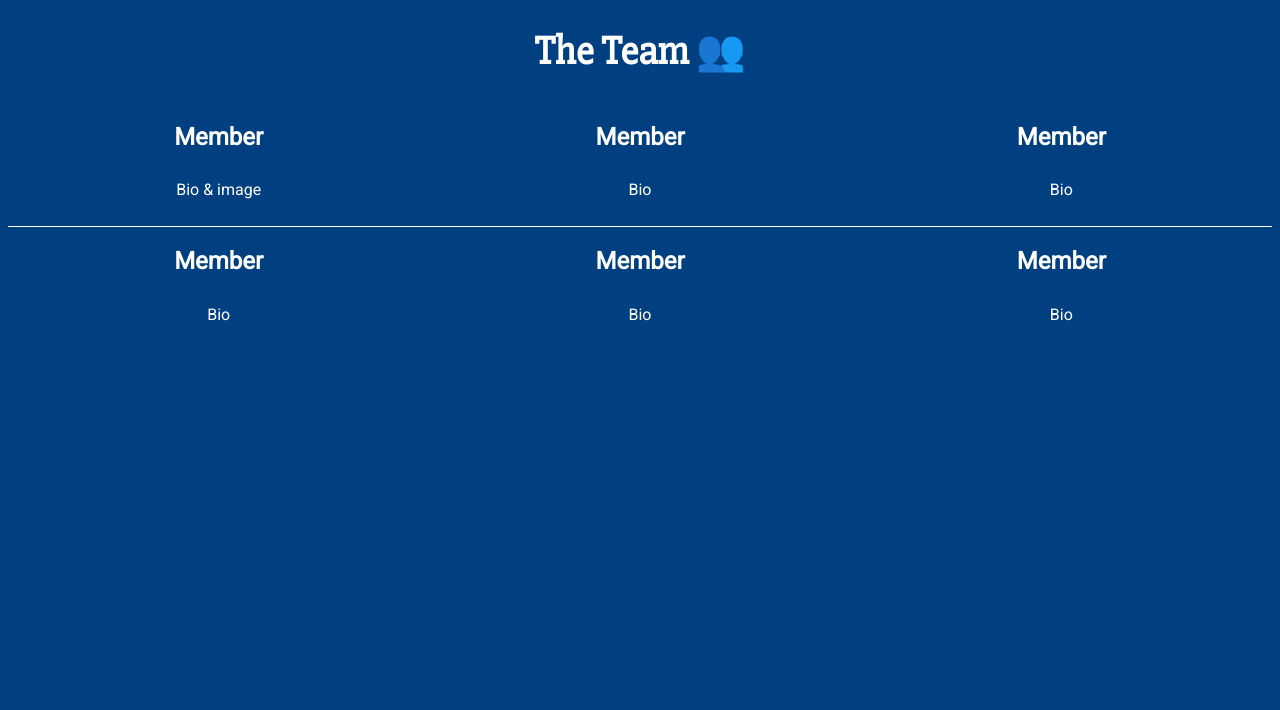
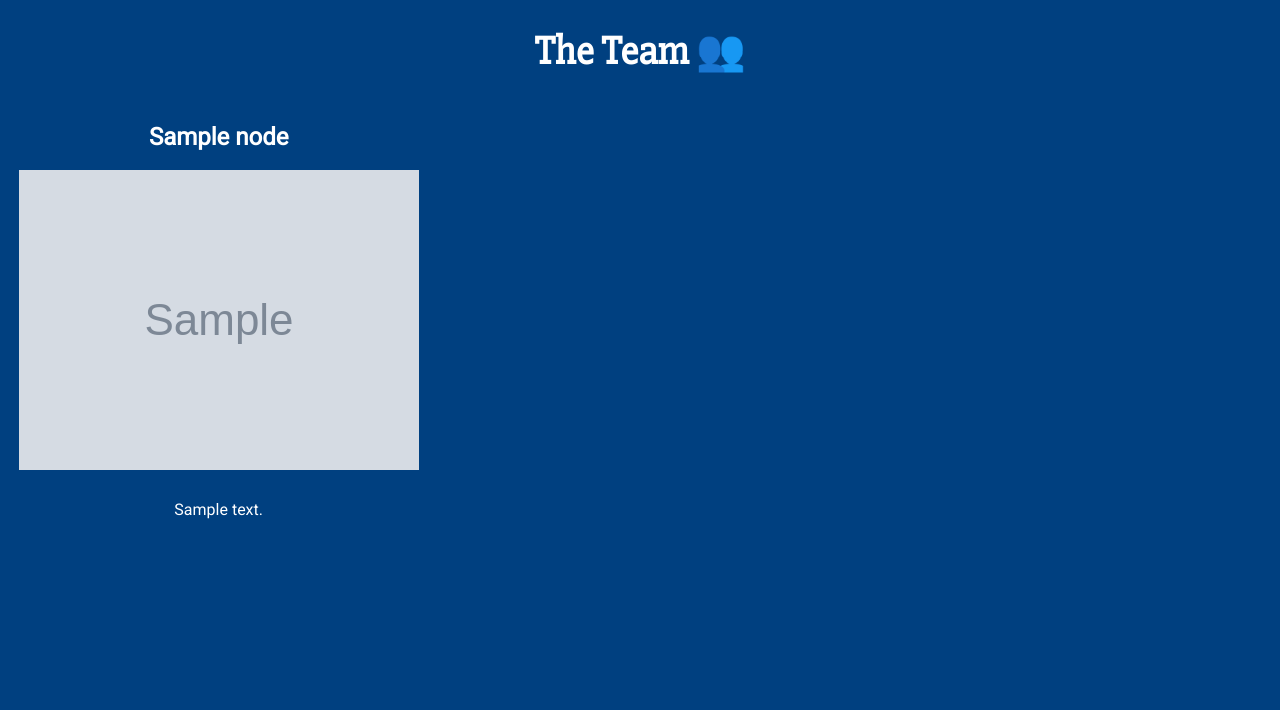
Before and after one commit to pawlean/25DaysOfGiphiness, a Flask app: page /about in a window 1280 px wide. Shown: the top 710 px of the page. Before the commit the page ends 321 px from the top, so only its background shows below. Run offline with Flask 2, Linux system fonts and the light colour scheme; grey boxes marked "Sample" are stand-in pictures; a database or web service that is not in the repository returns one stand-in record (values such as "Sample title"); data that the repository does not hold is empty.

Commit message:
The team's profiles obtained using GitHub's GraphQL API

```diff
--- a/app.py
+++ b/app.py
@@ -1,6 +1,7 @@
 from flask import Flask, render_template
 
 from giphy_api import get_gifs
+from graphiql_request import get_profiles
 
 app = Flask(__name__)
 
@@ -11,6 +12,7 @@
 
 @app.route("/about")
 def about():
-    return render_template("about.html")
+    profiles = get_profiles()
+    return render_template("about.html", members=profiles, enumerate=enumerate)
 
 app.run(debug=True)
--- a/graphiql_request.py
+++ b/graphiql_request.py
@@ -1,23 +1,14 @@
 #!/usr/bin/env python3
 
-import my_git_token
+import json
 import requests
-import json
+import config
 
-token = my_git_token.my_token()
-pass1 = my_git_token.pass1()
+def get_profiles():
+    token = config.git_key
 
-headers = {'Authorization':'Bearer '+token}
-print(headers)
-
-query = '{ repository(owner: "paulienuh", name: "25DaysOfGiphiness") { collaborators(first: 20) {edges {node {name login bio bioHTML }}}}}'
-
-
-
-r = requests.post('https://api.github.com/graphql', json.dumps({"query": query}), headers=headers)
-
-
-git_bio = (r.json())
-
-with open('git_bio.json', 'w') as outfile:
-	json.dump(git_bio, outfile)
+    headers = {'Authorization':'Bearer '+token}
+    query = '{ repository(owner: "paulienuh", name: "25DaysOfGiphiness") { collaborators(first: 20) {nodes {name login bio avatarUrl }}}}'
+    r = requests.post('https://api.github.com/graphql', json.dumps({"query": query}), headers=headers)
+    git_bios = r.json()["data"]["repository"]["collaborators"]["nodes"]
+    return git_bios
--- a/templates/about.html
+++ b/templates/about.html
@@ -3,36 +3,14 @@
 <body>
 <h1>The Team 👥</h1>
 <div class="container">
-	<div class="block">
-		<h2>Member</h2>
-		<p>Bio & image</p>
-	</div>
-
-  <div class="block1">
- 	<h2>Member</h2>
-		<p>Bio</p>
-  </div>
-
-    <div class="block2">
-  	<h2>Member</h2>
-			<p>Bio</p>
-  </div>
-
- 	<div class="block3">
-	<h2>Member</h2>
-		<p>Bio</p>
-	</div>
-
-  <div class="block4">
-  	<h2>Member</h2>
-			<p>Bio</p>
-  </div>
-
-    <div class="block5">
-  	<h2>Member</h2>
-			<p>Bio</p>
-  </div>
-
+	{% for member in members %}
+		<div class="block">
+			<h2>{{member["name"]}}</h2>
+			<img src="{{member['avatarUrl']}}" alt="{{member['name']}}">
+			<br>
+			<p>{{member["bio"]}}</p>
+		</div>
+	{% endfor %}
 </div>
 
 
```
